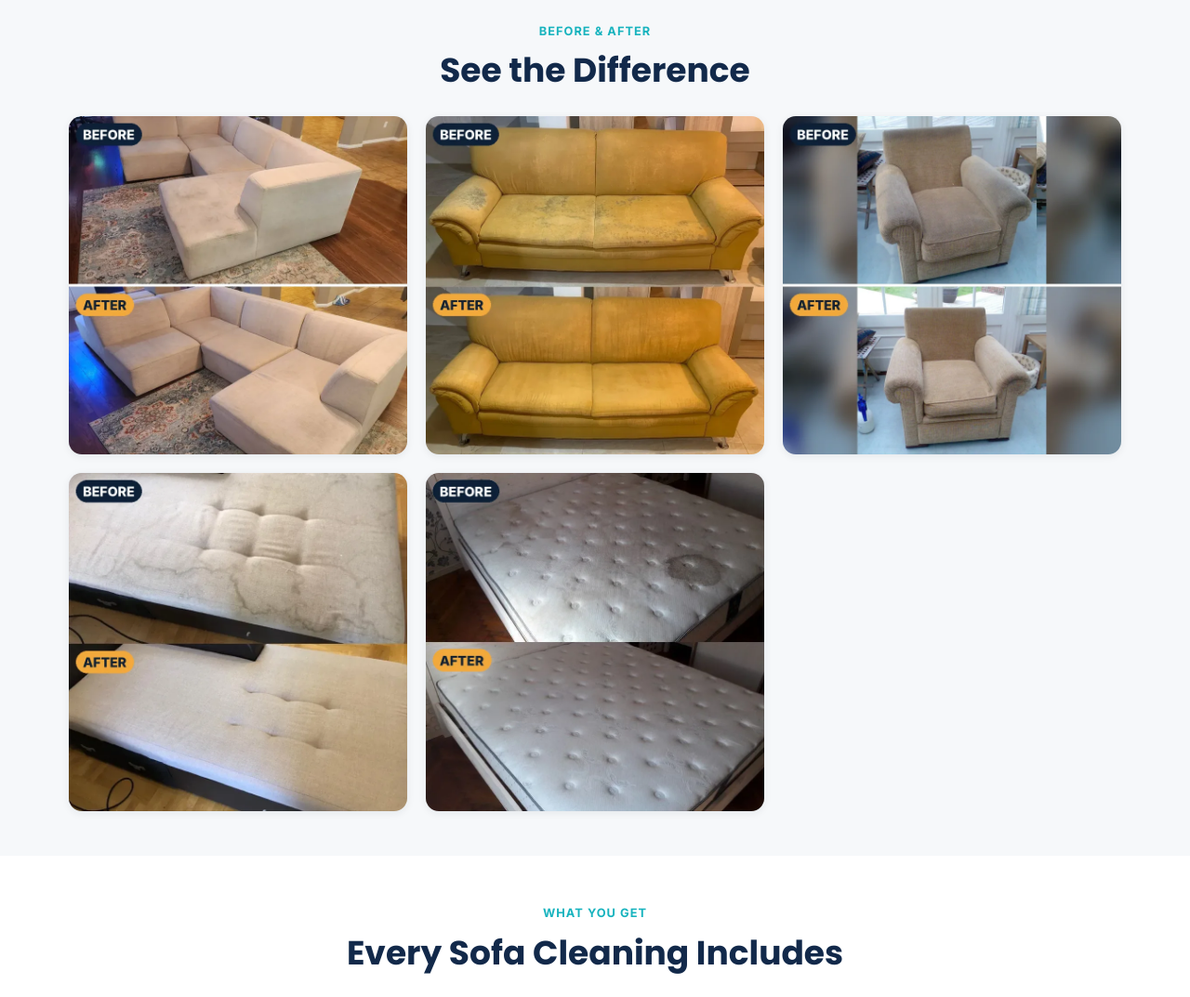
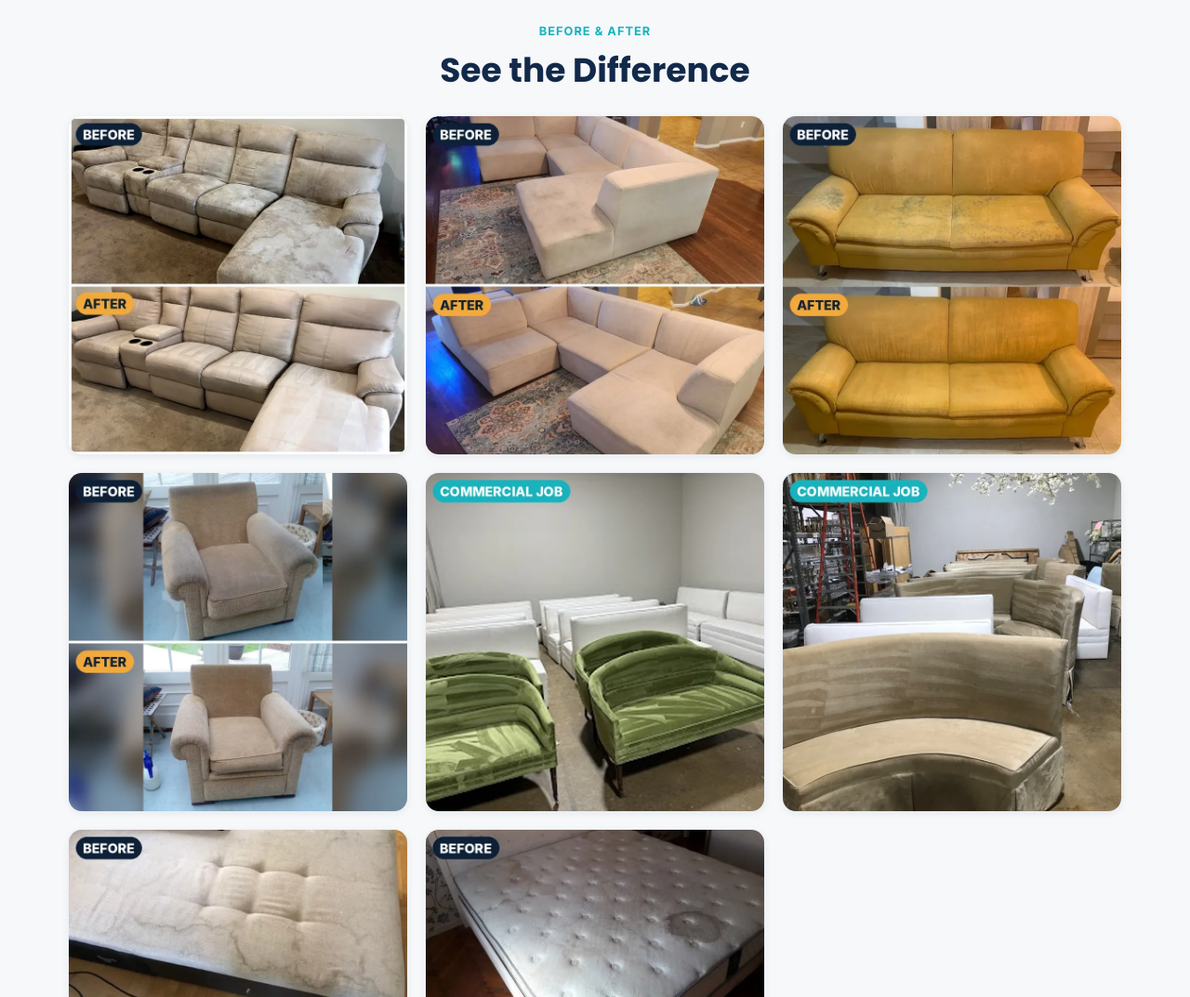
Before and after one commit to luckygreer88-ctrl/dallas-home-improvement, a plain HTML site: page sofa-cleaning-deal.html in a window 1280 px wide. Shown: the part 1840-2913 px from the top of the page at 93% size. Drawn offline with Linux system fonts and the light colour scheme.

Commit message:
Sofa deal page: reclining sectional before/after first, plus 2 commercial job photos
Gallery: recliner sectional, sectional, yellow couch, armchair, 2 commercial (event
sofas), 2 mattresses.

Co-Authored-By: Claude Opus 5.5 <noreply@anthropic.com>
Claude-Session: https://claude.ai/code/session_014X5TQR9pePy1xRWcMQ8UHT

```diff
--- a/sofa-cleaning-deal.html
+++ b/sofa-cleaning-deal.html
@@ -357,9 +357,12 @@
       <h2>See the Difference</h2>
     </div>
     <div class="gallery">
+      <div class="gallery-item" style="aspect-ratio:1/1;"><img src="images/recliner-sectional-before-after.webp" alt="Stained reclining sectional before and after our cleaning" width="768" height="768" loading="lazy"></div>
       <div class="gallery-item" style="aspect-ratio:1/1;"><img src="images/sectional-before-after.webp" alt="Cream sectional before and after our cleaning, stains on the chaise removed" width="768" height="768" loading="lazy"></div>
       <div class="gallery-item" style="aspect-ratio:1/1;"><img src="images/furniture-couch-yellow.webp" alt="Yellow sofa before and after upholstery cleaning" width="768" height="768" loading="lazy"></div>
       <div class="gallery-item" style="aspect-ratio:1/1;"><img src="images/chair-before-after.webp" alt="Armchair before and after upholstery cleaning" width="768" height="768" loading="lazy"></div>
+      <div class="gallery-item" style="aspect-ratio:1/1;"><img src="images/commercial-sofas-1.webp" alt="Commercial job: rows of event sofas and green velvet loveseats after cleaning" width="768" height="768" loading="lazy"></div>
+      <div class="gallery-item" style="aspect-ratio:1/1;"><img src="images/commercial-sofas-2.webp" alt="Commercial job: curved event banquettes after cleaning" width="768" height="768" loading="lazy"></div>
       <div class="gallery-item" style="aspect-ratio:1/1;"><img src="images/furniture-mattress-1.webp" alt="Mattress before and after deep cleaning, stains removed" width="768" height="768" loading="lazy"></div>
       <div class="gallery-item" style="aspect-ratio:1/1;"><img src="images/furniture-mattress-2.webp" alt="Mattress before and after cleaning, stain and dirt removed" width="736" height="736" loading="lazy"></div>
     </div>
```
Also changed, not shown: images/commercial-sofas-1.webp (added), images/commercial-sofas-2.webp (added), images/recliner-sectional-before-after.webp (added), 1 other file.
